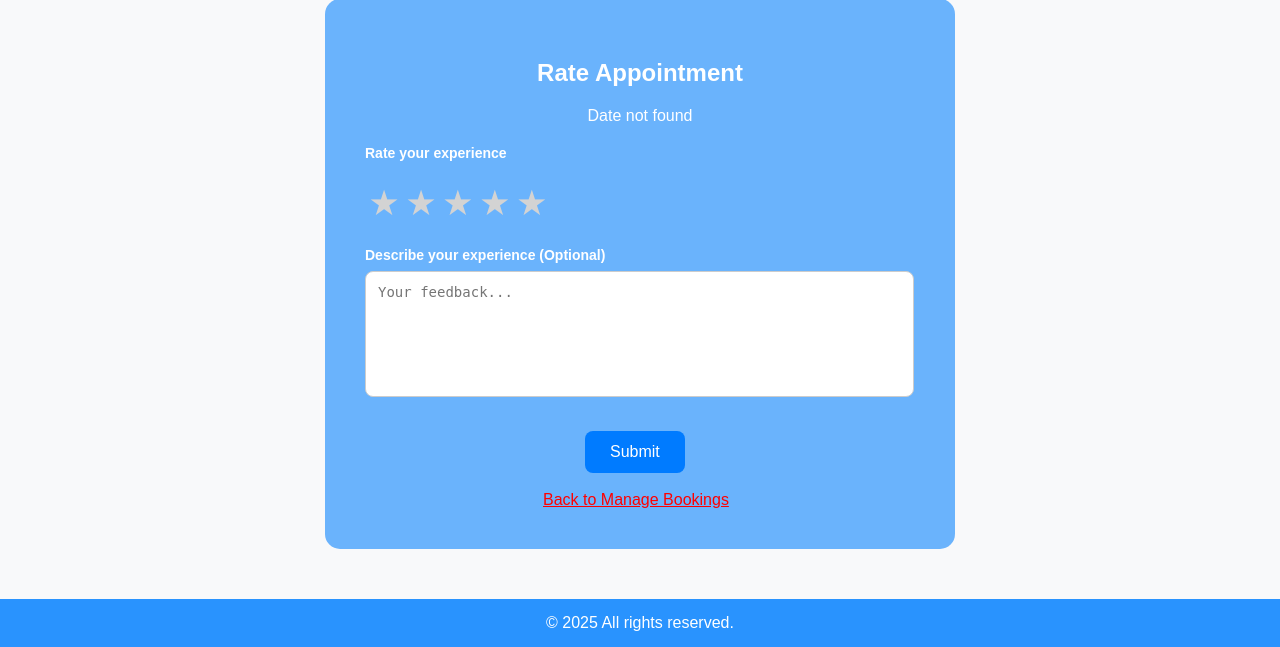
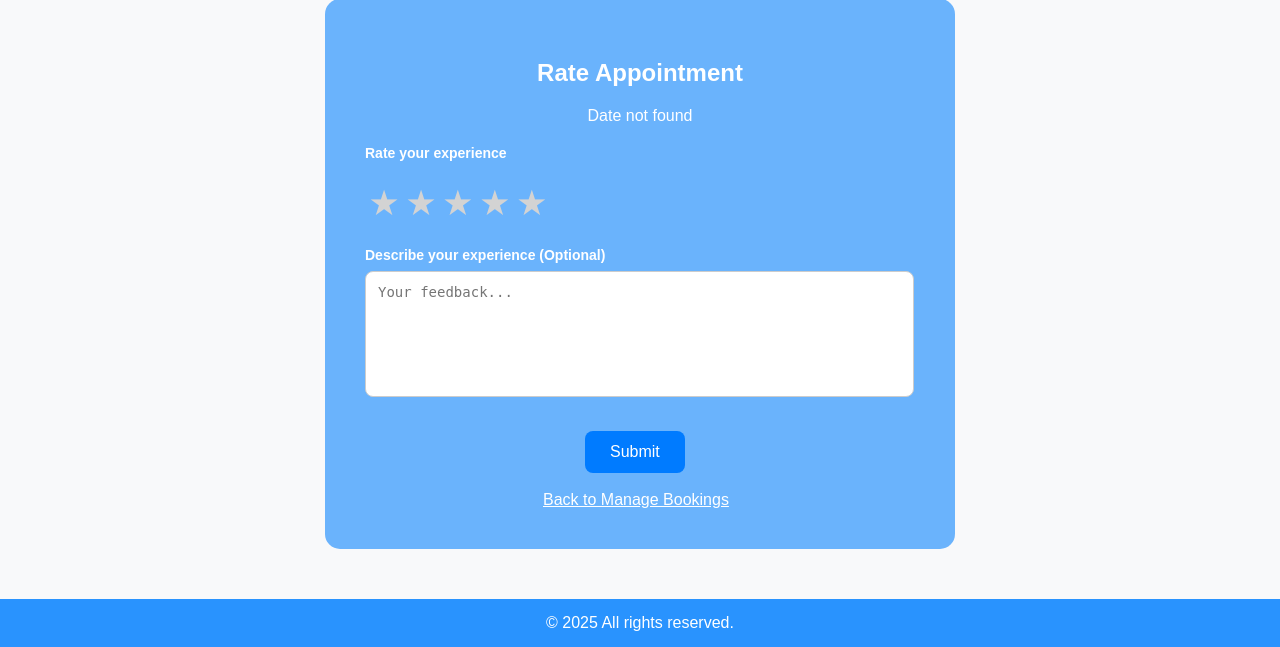
Before and after one commit to SulmanAwan/Lice-Lifters-EasyBook, a Flask app: page /customer/review/1 in a window 1280 px wide. Shown: the part 384-1031 px from the top of the page. Run offline with Flask 3, Linux system fonts and the light colour scheme; the visitor is signed in with stand-in values (Sample User, id 1); data that the repository does not hold is empty.

Commit message:
minor css change
- changed color on back button link

```diff
--- a/customer/static/css/reviewpage/review.css
+++ b/customer/static/css/reviewpage/review.css
@@ -89,7 +89,7 @@ textarea {
 
 .cancel-btn {
     margin-left: 178px;
-    color: red;
+    color: white;
     font-size: 16px;
 }
 
```
